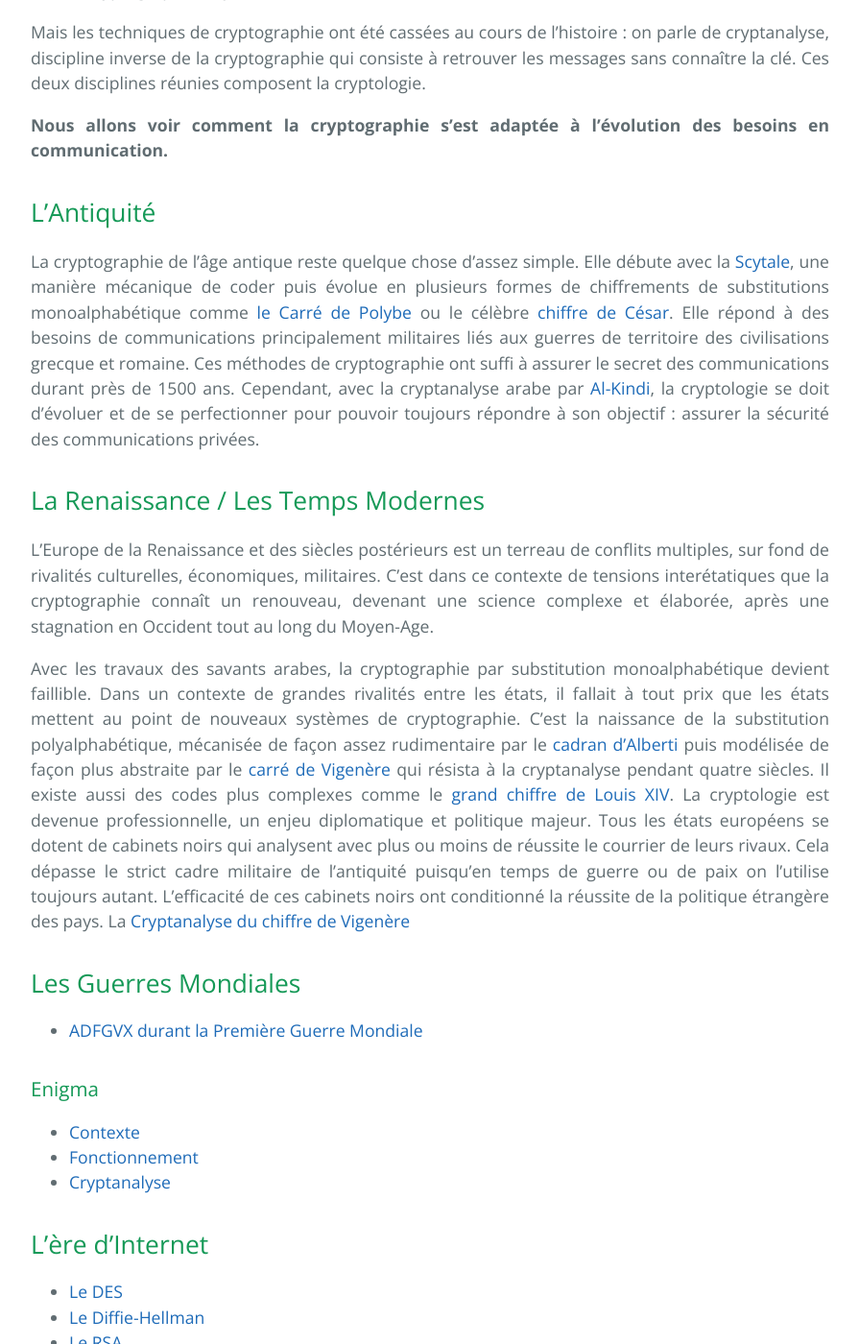
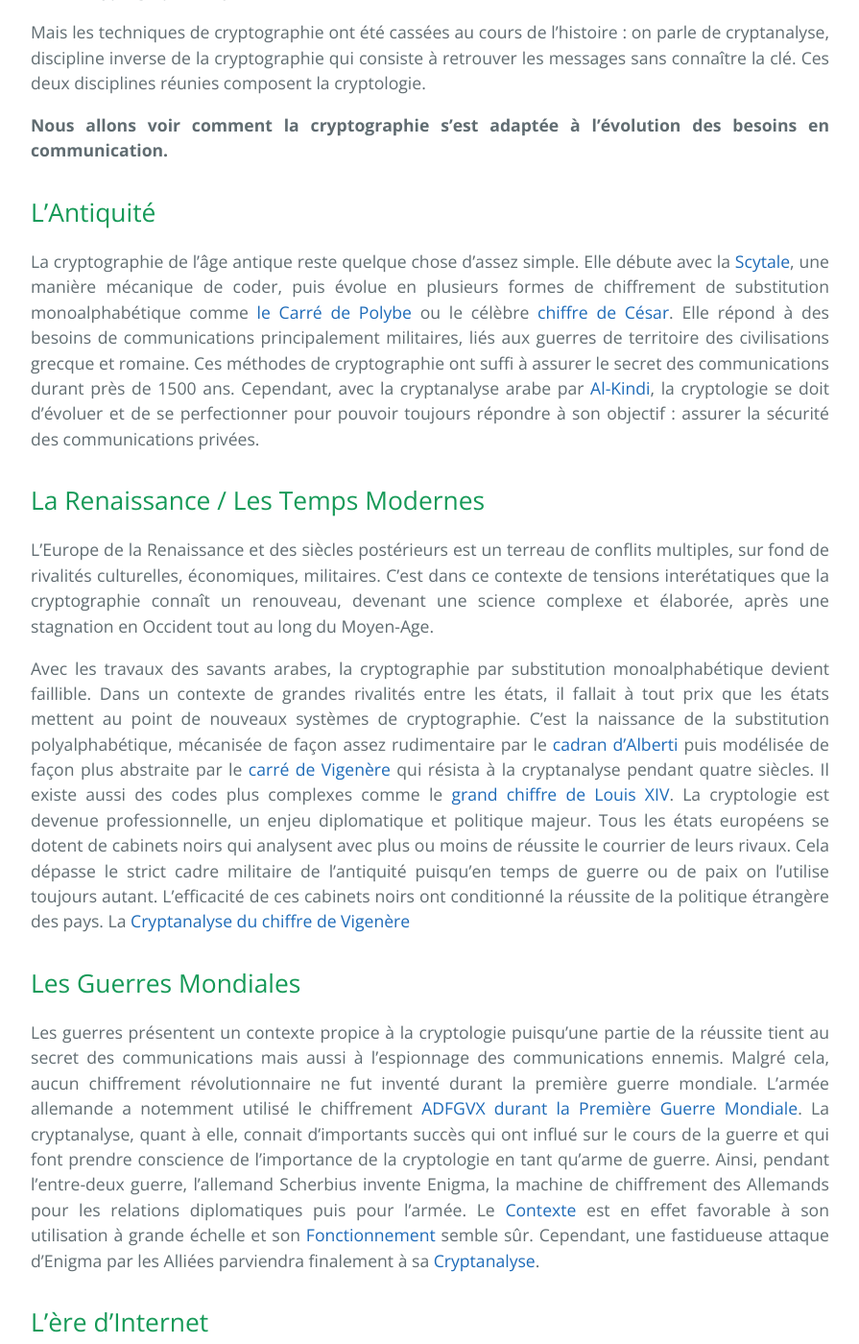
Before and after one commit to SamuelGallay/CryptoTPE, a Jekyll site: the page built from index.md, in a window 1280 px wide and 1400 px high, scrolled down 824 px. Shown: the whole window at 96% size, without its empty margins (192-1087 px from the left). Built offline with Jekyll 4.4.1, drawn with Linux system fonts in a browser that asks for light colours; our own code applies the rules of GitHub Pages for plain Markdown files; the repository's description, which GitHub fills in, is left out.

Commit message:
présentation les guerres mondiales

```diff
--- a/index.md
+++ b/index.md
@@ -23,7 +23,7 @@ Mais les techniques de cryptographie ont été cassées au cours de l'histoire :
 
 ## L'Antiquité
 
-La cryptographie de l’âge antique reste quelque chose d’assez simple. Elle débute avec la [Scytale](scytale), une manière mécanique de coder puis évolue en plusieurs formes de chiffrements de substitutions monoalphabétique comme [le Carré de Polybe](polybe) ou le célèbre [chiffre de César](cesar). Elle répond à des besoins de communications principalement militaires liés aux guerres de territoire des civilisations grecque et romaine. Ces méthodes de cryptographie ont suffi à assurer le secret des communications durant près de 1500 ans. Cependant, avec la cryptanalyse arabe par [Al-Kindi](al-kindi), la cryptologie se doit d’évoluer et de se perfectionner pour pouvoir toujours répondre à son objectif : assurer la sécurité des communications privées.
+La cryptographie de l’âge antique reste quelque chose d’assez simple. Elle débute avec la [Scytale](scytale), une manière mécanique de coder, puis évolue en plusieurs formes de chiffrement de substitution monoalphabétique comme [le Carré de Polybe](polybe) ou le célèbre [chiffre de César](cesar). Elle répond à des besoins de communications principalement militaires, liés aux guerres de territoire des civilisations grecque et romaine. Ces méthodes de cryptographie ont suffi à assurer le secret des communications durant près de 1500 ans. Cependant, avec la cryptanalyse arabe par [Al-Kindi](al-kindi), la cryptologie se doit d’évoluer et de se perfectionner pour pouvoir toujours répondre à son objectif : assurer la sécurité des communications privées.
 
 ## La Renaissance / Les Temps Modernes
 
@@ -33,12 +33,8 @@ L’Europe de la Renaissance et des siècles postérieurs est un terreau de conf
 Avec les travaux des savants arabes, la cryptographie par substitution monoalphabétique devient faillible. Dans un contexte de grandes rivalités entre les états, il fallait à tout prix que les états mettent au point de nouveaux systèmes de cryptographie. C’est la naissance de la substitution polyalphabétique, mécanisée de façon assez rudimentaire par le [cadran d’Alberti](alberti) puis modélisée de façon plus abstraite par le [carré de Vigenère](vigenere) qui résista à la cryptanalyse pendant quatre siècles. Il existe aussi des codes plus complexes comme le  [grand chiffre de Louis XIV](louis14). La cryptologie est devenue professionnelle, un enjeu diplomatique et politique majeur. Tous les états européens se dotent de cabinets noirs qui analysent avec plus ou moins de réussite le courrier de leurs rivaux. Cela dépasse le strict cadre militaire de l’antiquité puisqu’en temps de guerre ou de paix on l’utilise toujours autant. L’efficacité de ces cabinets noirs ont conditionné la réussite de la politique étrangère des pays. La [Cryptanalyse du chiffre de Vigenère](cryptanalyse-vigenere)
 
 ## Les Guerres Mondiales
-* [ADFGVX durant la Première Guerre Mondiale](adfgvx)
 
-### Enigma
-* [Contexte](enigma-contexte)
-* [Fonctionnement](enigma-fonctionnement)
-* [Cryptanalyse](enigma-cryptanalyse)
+Les guerres présentent un contexte propice à la cryptologie puisqu'une partie de la réussite tient au secret des communications mais aussi à l'espionnage des communications ennemis. Malgré cela, aucun chiffrement révolutionnaire ne fut inventé durant la première guerre mondiale. L'armée allemande a notemment utilisé le chiffrement [ADFGVX durant la Première Guerre Mondiale](adfgvx). La cryptanalyse, quant à elle, connait d'importants succès qui ont influé sur le cours de la guerre et qui font prendre conscience de l'importance de la cryptologie en tant qu'arme de guerre. Ainsi, pendant l'entre-deux guerre, l'allemand Scherbius invente Enigma, la machine  de  chiffrement  des  Allemands  pour  les  relations  diplomatiques  puis  pour  l’armée. Le [Contexte](enigma-contexte) est en effet favorable à son utilisation à grande échelle et son [Fonctionnement](enigma-fonctionnement) semble sûr. Cependant, une fastidueuse attaque d'Enigma par les Alliées parviendra finalement à sa [Cryptanalyse](enigma-cryptanalyse).
 
 ## L'ère d'Internet
 * [Le DES](des)
```
